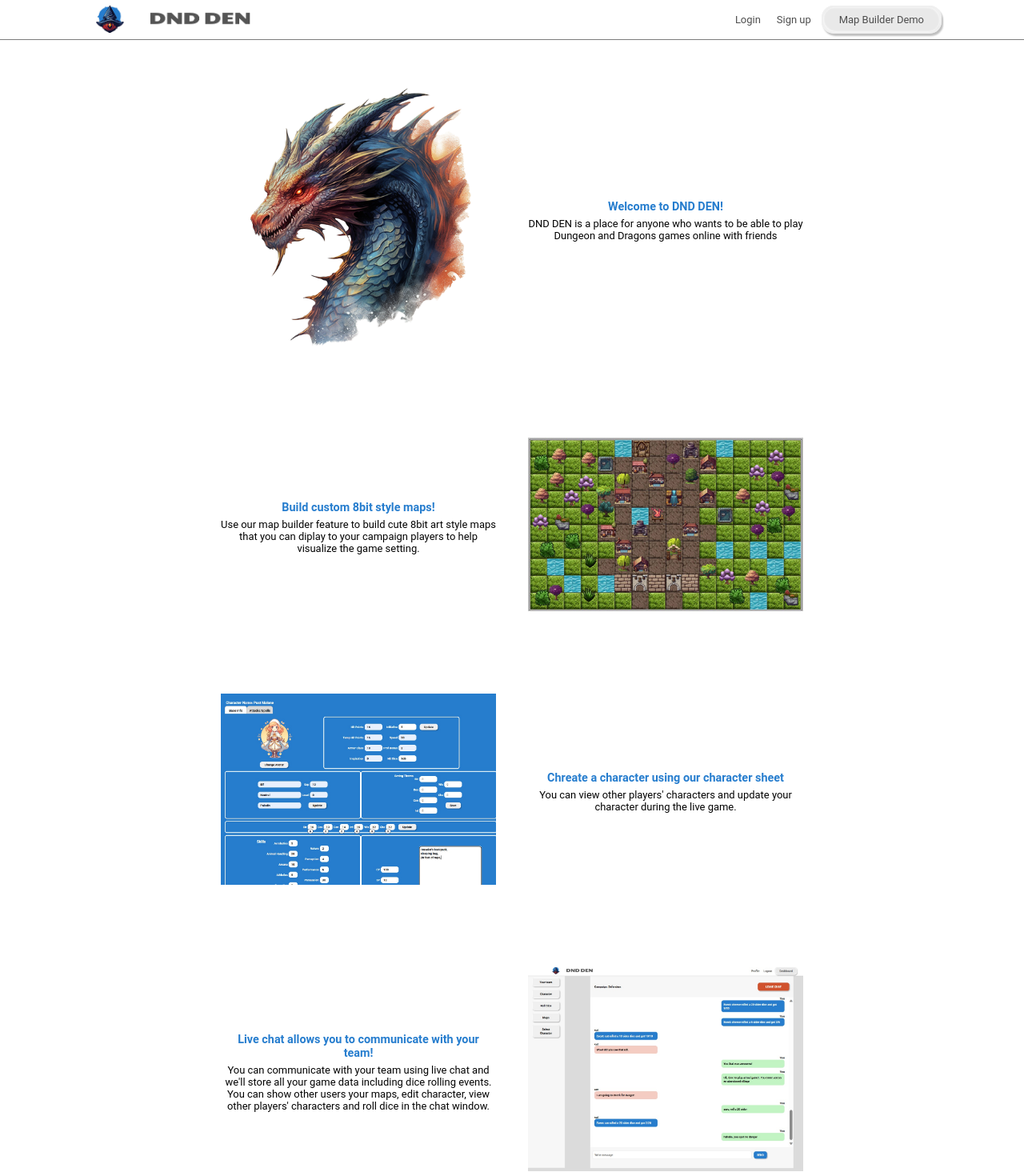
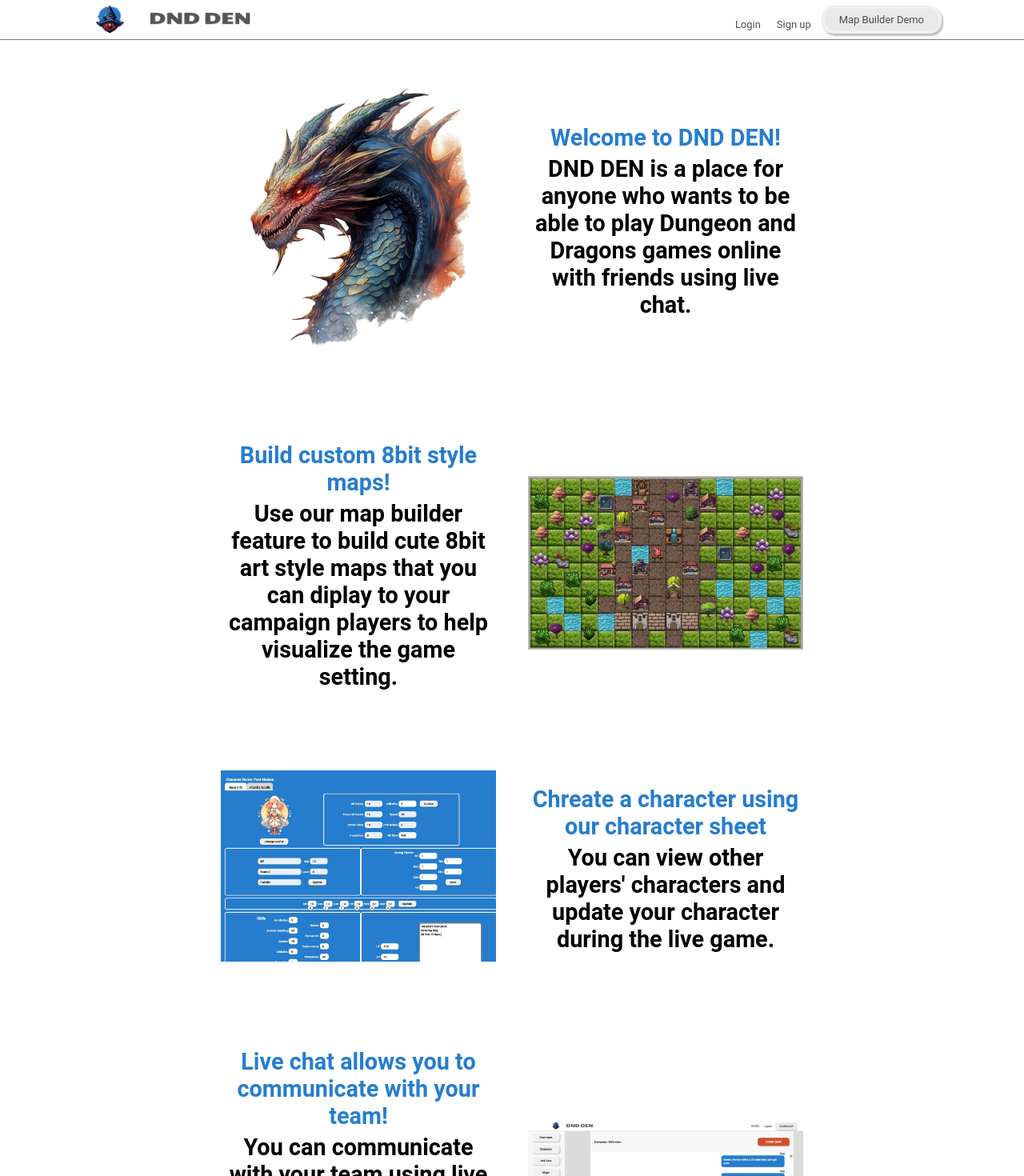
Before and after one commit to taskul/dnd_front_end, a React (Create React App) app: page / in a window 1280 px wide. Shown: the top 1470 px of the page at 80% size. Built offline with nearby package versions, Linux system fonts and the light colour scheme; no server answers.

Commit message:
updated styles

```diff
--- a/src/GeneralComponents/Buttons.css
+++ b/src/GeneralComponents/Buttons.css
@@ -1,3 +1,7 @@
+* {
+  color: black;
+}
+
 .button-link {
   font-size: 0.8rem;
 }
--- a/src/GeneralComponents/Forms.css
+++ b/src/GeneralComponents/Forms.css
@@ -35,6 +35,7 @@
     padding: 3.8px 10px;
     border-radius: 10px;
     border: solid 1px white;
+    font-size: 1rem;
 }
 
 .form-input-med {
@@ -43,6 +44,7 @@
     width: 110px;
     border-radius: 10px;
     border: solid 1px white;
+    font-size: 1rem;
 }
 
 .form-input-short {
@@ -51,6 +53,7 @@
     width: 80px;
     border-radius: 10px;
     border: solid 1px white;
+    font-size: 1rem;
 }
 
 .form-input-shortest {
@@ -59,6 +62,7 @@
     width: 40px;
     border-radius: 10px;
     border: solid 1px white;
+    font-size: 1rem;
 }
 
 .form-textarea {
@@ -69,6 +73,7 @@
     resize: none;
     overflow-y: auto;
     border-radius: 10px;
+    font-size: 1rem;
 }
 
 .form-input-error {
--- a/src/GeneralComponents/TextStyles.css
+++ b/src/GeneralComponents/TextStyles.css
@@ -28,10 +28,18 @@
 }
 
 .large-bold {
-    font-size: 2rem;
+    font-size: 1rem;
     font-weight: bold;
 }
 
 .underlined {
     border-bottom: 1px solid rgb(224, 224, 224);
 }
+
+/* desktop view */
+@media (min-width: 30rem) {
+    .large-bold {
+        font-size: 2rem;
+        font-weight: bold;
+    }
+}
--- a/src/Pages/User/Dashboard.css
+++ b/src/Pages/User/Dashboard.css
@@ -31,6 +31,7 @@
     justify-content: center;
     width: 100%;
     height: 100%;
+    border-radius: 10px;
     cursor: pointer;
 }
 
--- a/src/Pages/User/MapsDashboard/MapCard.js
+++ b/src/Pages/User/MapsDashboard/MapCard.js
@@ -26,6 +26,7 @@ export default function MapCard({ id, name, deleteMap }) {
     return (
         <div className="component-card" >
             <p className="card-text">{name}</p>
+            <img src="/map_thumbnail.png" alt="map thumbnail" />
             <div className="card-btn-holder">
                 <button
                     className="component-card-btn edit-btn"
--- a/src/Pages/home/Home.js
+++ b/src/Pages/home/Home.js
@@ -1,5 +1,6 @@
 import "./Home.css"
 import "../User/Dashboard.css"
+import "../../GeneralComponents/TextStyles.css"
 import { useState } from "react"
 import LargeImg from "./LargeImg";
 
@@ -36,14 +37,14 @@ export default function Home() {
                 </div>
 
                 <div className="section-half-container">
-                    <h1 className="dashboard-component-title">Welcome to DND DEN!</h1>
-                    <p>DND DEN is a place for anyone who wants to be able to play Dungeon and Dragons games online with friends</p>
+                    <h1 className="dashboard-component-title large-bold">Welcome to DND DEN!</h1>
+                    <p className="large-bold">DND DEN is a place for anyone who wants to be able to play Dungeon and Dragons games online with friends using live chat.</p>
                 </div>
             </div>
             <div className="section-container">
                 <div className="section-half-container">
-                    <h1 className="dashboard-component-title">Build custom 8bit style maps!</h1>
-                    <p>Use our map builder feature to build cute 8bit art style maps that you can diplay to your campaign players to help visualize the game setting.</p>
+                    <h1 className="dashboard-component-title large-bold">Build custom 8bit style maps!</h1>
+                    <p className="large-bold">Use our map builder feature to build cute 8bit art style maps that you can diplay to your campaign players to help visualize the game setting.</p>
                 </div>
 
                 <div className="section-half-container">
@@ -68,15 +69,15 @@ export default function Home() {
                     />
                 </div>
                 <div className="section-half-container">
-                    <h1 className="dashboard-component-title">Chreate a character using our character sheet</h1>
-                    <p>You can view other players' characters and update your character during the live game.</p>
+                    <h1 className="dashboard-component-title large-bold">Chreate a character using our character sheet</h1>
+                    <p className="large-bold">You can view other players' characters and update your character during the live game.</p>
                 </div>
 
             </div>
             <div className="section-container">
                 <div className="section-half-container">
-                    <h1 className="dashboard-component-title">Live chat allows you to communicate with your team!</h1>
-                    <p>You can communicate with your team using live chat and we'll store all your game data including dice rolling events. You can show other users your maps, edit character, view other players' characters and roll dice in the chat window.</p>
+                    <h1 className="dashboard-component-title large-bold">Live chat allows you to communicate with your team!</h1>
+                    <p className="large-bold">You can communicate with your team using live chat and we'll store all your game data including dice rolling events. You can show other users your maps, edit character, view other players' characters and roll dice in the chat window.</p>
                 </div>
 
                 <div className="section-half-container">
--- a/src/Routes/NavBar.css
+++ b/src/Routes/NavBar.css
@@ -5,7 +5,7 @@
     border-bottom: 1px solid rgb(124, 124, 124);
     height: 50px;
     display: flex;
-    justify-content:space-evenly;
+    justify-content: space-evenly;
     align-items: center;
     z-index: 10;
 }
@@ -76,6 +76,7 @@
     padding: 8px 10px;
     border-top: 0.3px solid #cccccc6e;
     border-bottom: 0.3px solid #cccccc6e;
+    font-size: 2rem;
 }
 
 .NavBar-mobile-menu.active .bar:nth-child(2) {
```
